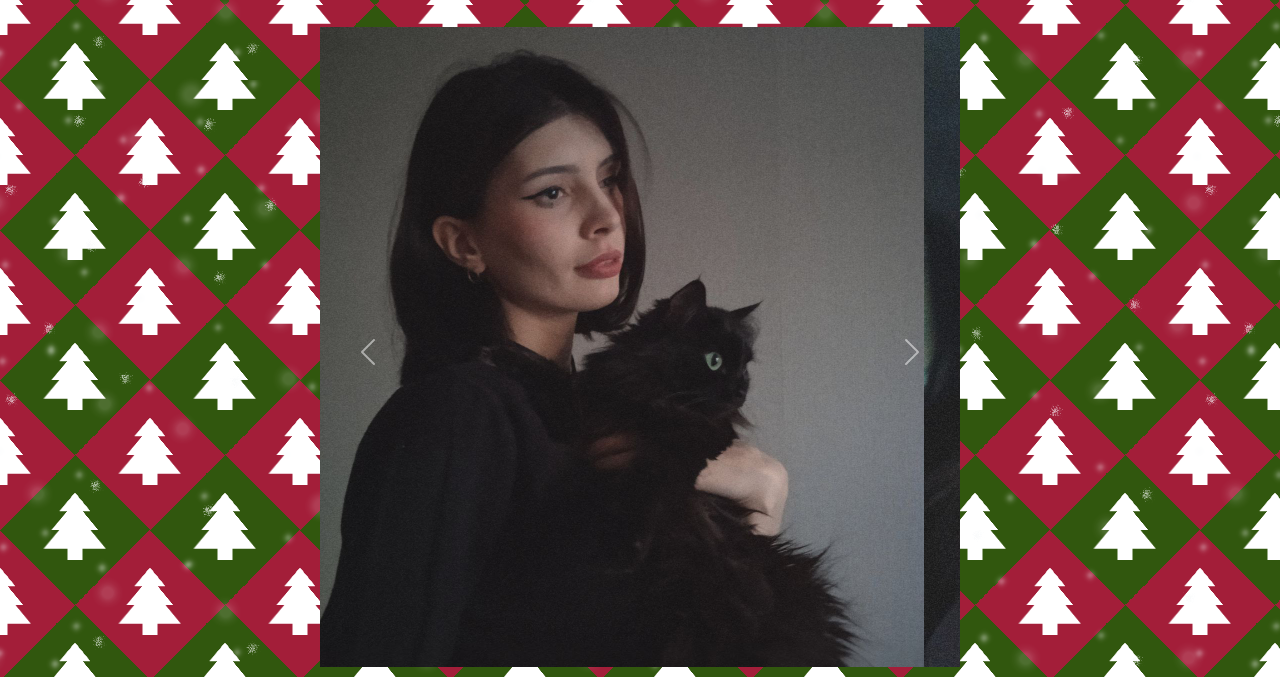
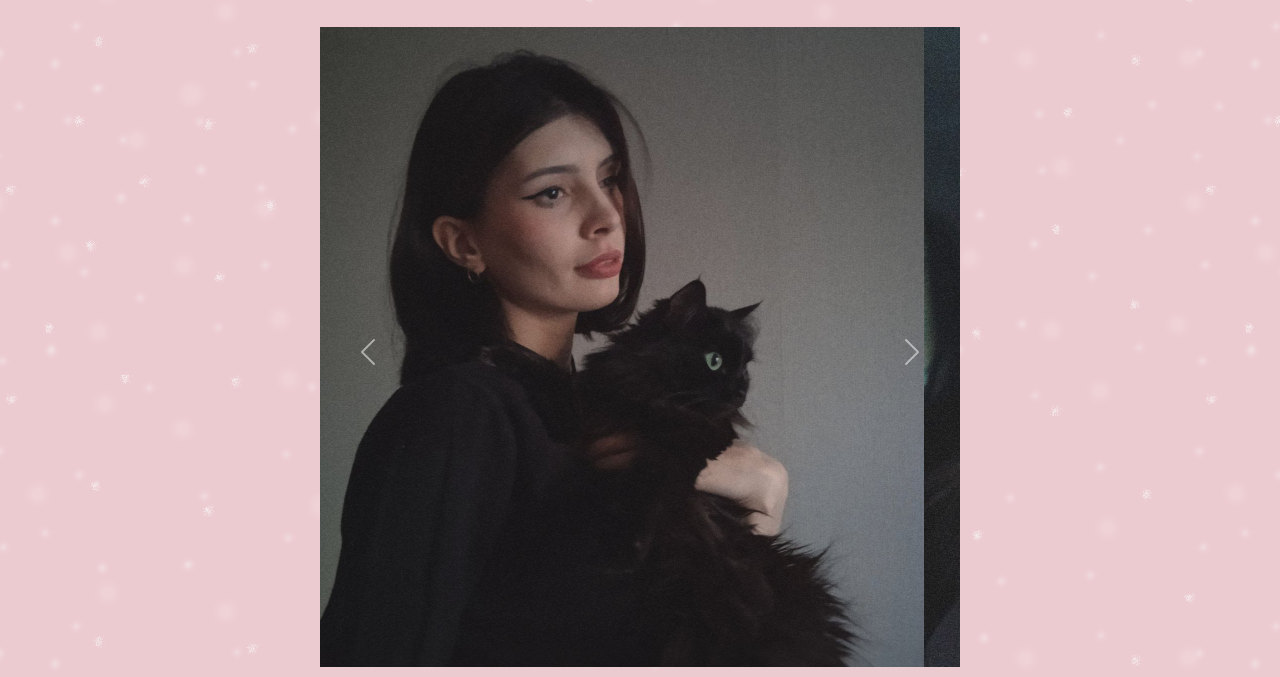
Before and after one commit to TroyaDevelop/LeraLove, a plain HTML site: page index.html in a window 1280 px wide. Shown: the part 220-897 px from the top of the page. Drawn offline with nearby package versions, Linux system fonts and the light colour scheme.

Commit message:
Otkat izmenenii

```diff
--- a/scss/_general.scss
+++ b/scss/_general.scss
@@ -1,19 +1,5 @@
 body{
-    --s: 75px; /* control the size */
-
-  --_c:#0000,#fff 1deg 79deg,#0000 81deg;
-  --g0:conic-gradient(from 140deg at 50% 87.5% ,var(--_c));
-  --g1:conic-gradient(from 140deg at 50% 81.25%,var(--_c));
-  --g2:conic-gradient(from 140deg at 50% 75%   ,var(--_c));
-  --g3:conic-gradient(at 10% 20%,#0000 75%,#fff 0);
-  background:
-    var(--g0) 0 calc(var(--s)/-4),var(--g0) var(--s) calc(3*var(--s)/4),
-    var(--g1) ,var(--g1) var(--s) var(--s),
-    var(--g2) 0 calc(var(--s)/ 4),var(--g2) var(--s) calc(5*var(--s)/4),
-    var(--g3) calc( var(--s)/-10) var(--s),
-    var(--g3) calc(9*var(--s)/10) calc(2*var(--s)),
-    repeating-conic-gradient(from 45deg,#a31e39 0 25%,#31570e 0 50%);
-  background-size: calc(2*var(--s)) calc(2*var(--s));
+    background-color: rgb(236, 203, 208);
 }
 
 
```
Also changed, not shown: css/style.css, 1 other file.
